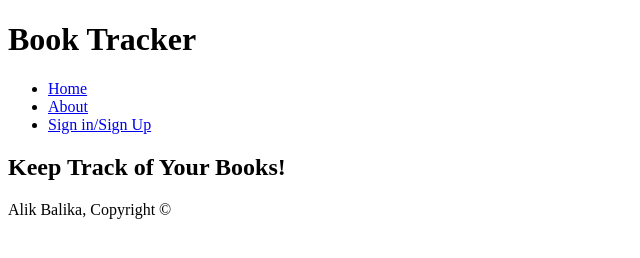
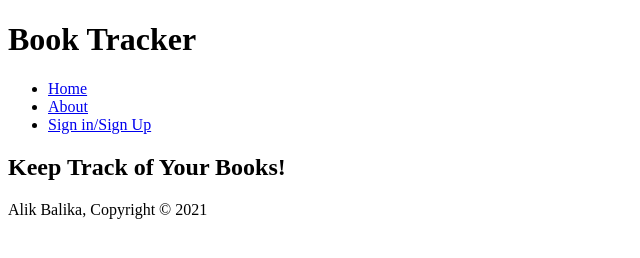
Before and after one commit to alik-b/Book-Tracker, a plain HTML site: page index.html in a window 1280 px wide. Shown: the full height of the page, 0-640 px from the left. Drawn offline with Linux system fonts and the light colour scheme.

Commit message:
update footer

```diff
--- a/index.html
+++ b/index.html
@@ -32,7 +32,7 @@
       </div>
     </section>
     <footer>
-      <p>Alik Balika, Copyright &copy;</p>
+      <p>Alik Balika, Copyright &copy; 2021</p>
     </footer>
   </body>
 </html>
```
